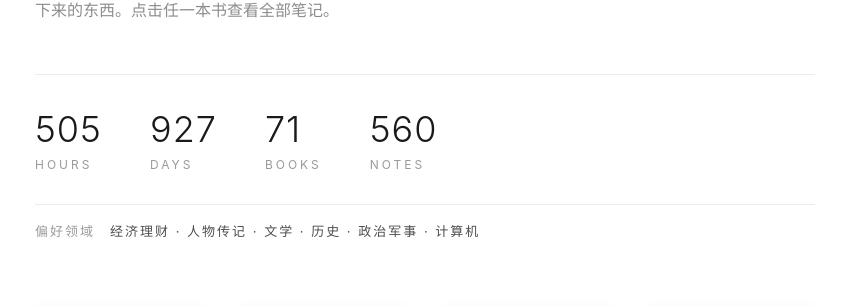
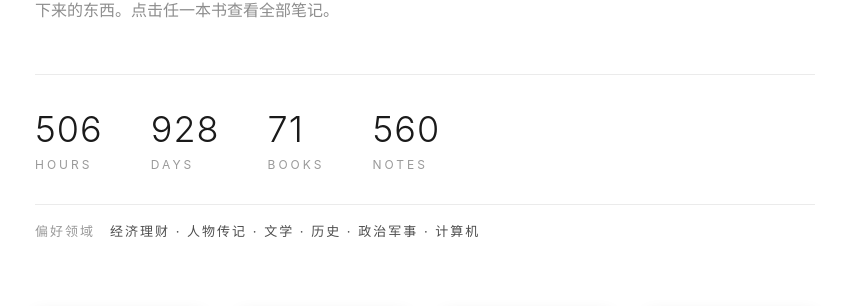
Before and after one commit to zhanjindong/yuanchu.ai, a Jekyll site: the page reading/index.html, which Jekyll copies as it is, in a window 1280 px wide and 900 px high. Shown: the part 280-586 px from the top of the window, without its empty margins (215-1064 px from the left). Built offline with Jekyll 4.4.1, drawn with Linux system fonts in a browser that asks for light colours; grey boxes are pictures that could not be loaded.

Commit message:
docs(reading): 自动同步微信读书笔记

```diff
--- a/reading/index.html
+++ b/reading/index.html
@@ -79,8 +79,8 @@
         <p class="intro">这里是我在微信读书里划下的句子，与读到某处时写下的想法。书是输入，想法才是真正留下来的东西。点击任一本书查看全部笔记。</p>
 
         <div class="stats">
-            <div class="stat"><div class="num">505</div><div class="label">Hours</div></div>
-            <div class="stat"><div class="num">927</div><div class="label">Days</div></div>
+            <div class="stat"><div class="num">506</div><div class="label">Hours</div></div>
+            <div class="stat"><div class="num">928</div><div class="label">Days</div></div>
             <div class="stat"><div class="num">71</div><div class="label">Books</div></div>
             <div class="stat"><div class="num">560</div><div class="label">Notes</div></div>
         </div>
```
